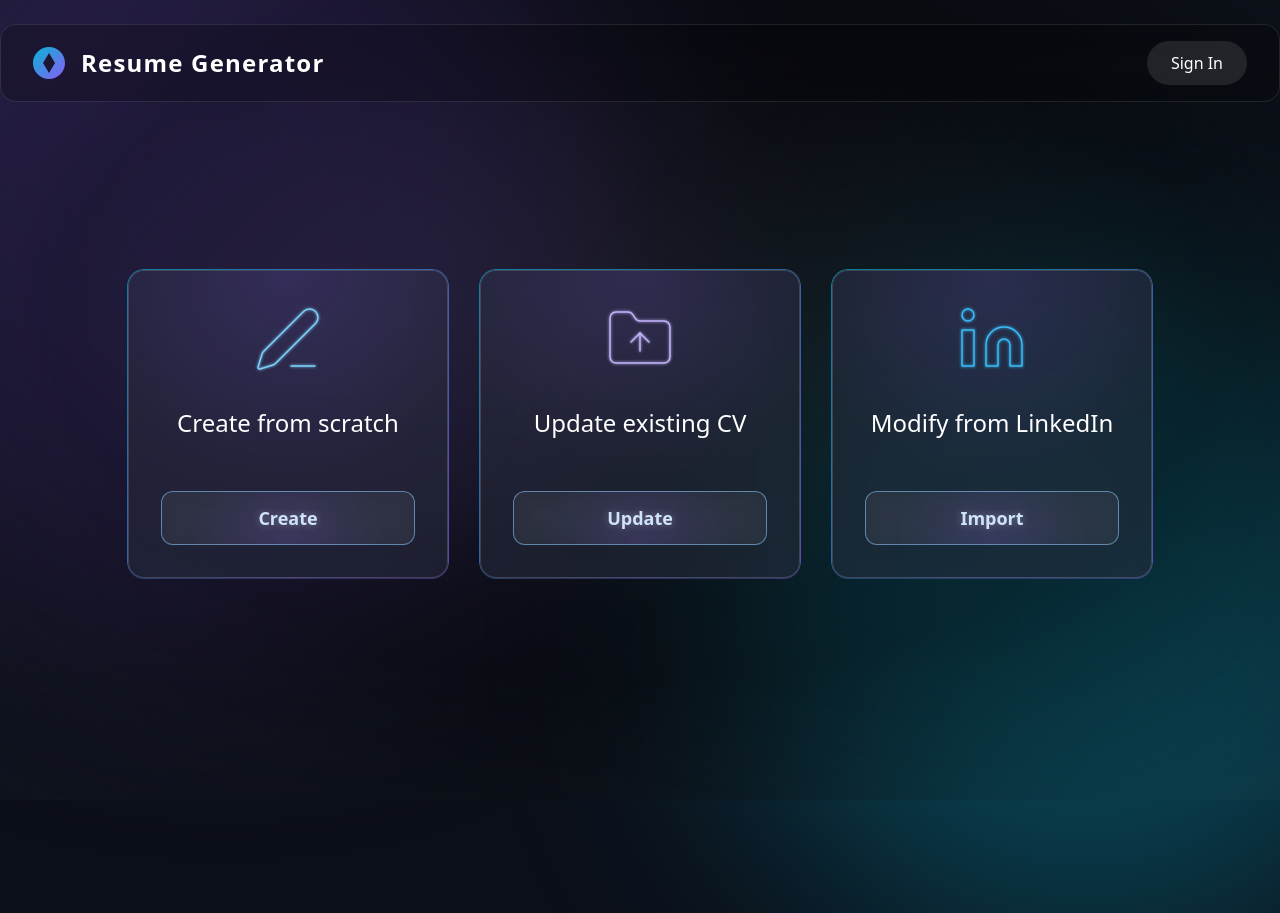
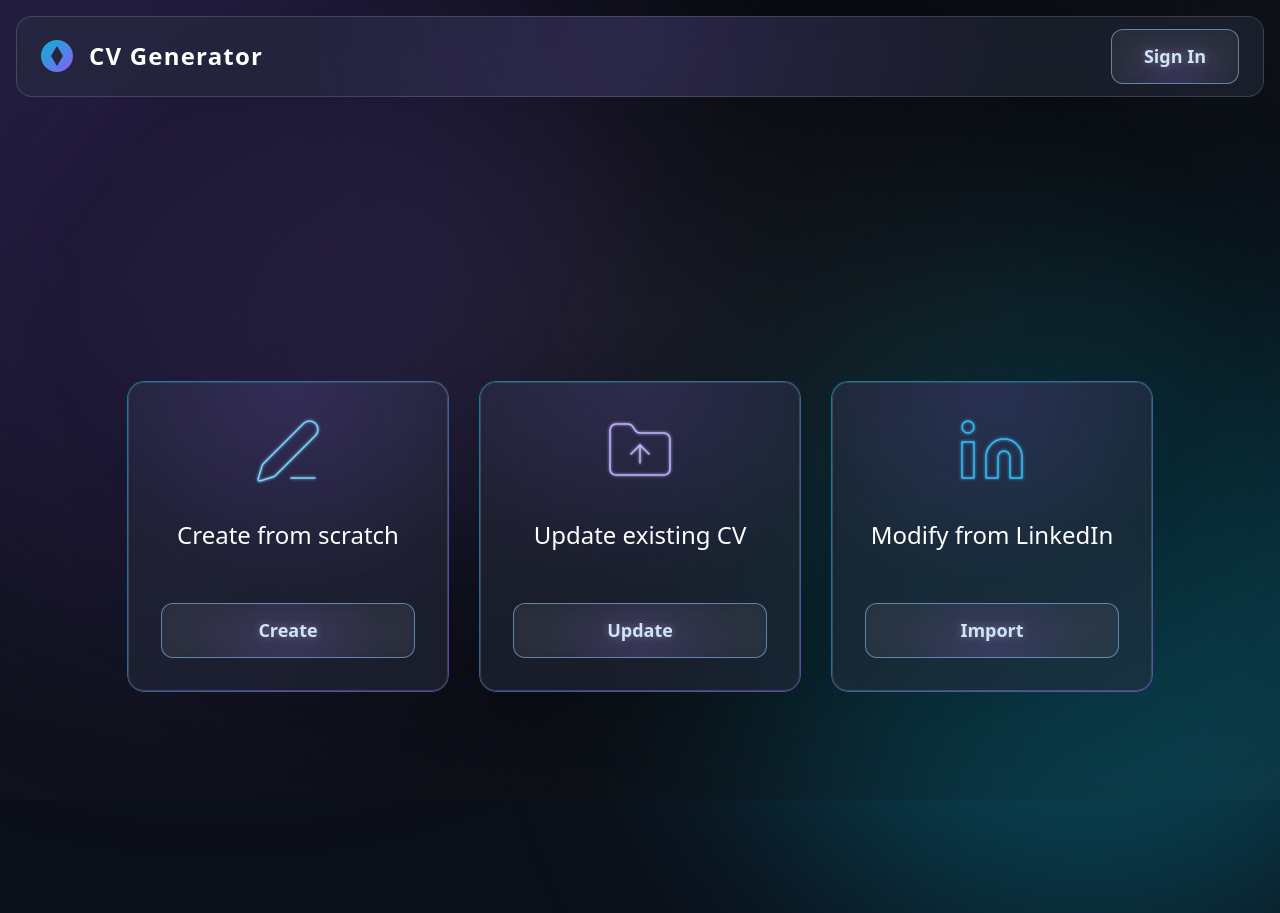
Before and after one commit to Saitosar/cv.sarkhan.dev, a Next.js app: page / in a window 1280 px wide. Before the commit the page ends 800 px from the top, so only its background shows below. Built offline with nearby package versions, Linux system fonts and the light colour scheme.

Commit message:
design fixsing for header

```diff
--- a/src/app/globals.css
+++ b/src/app/globals.css
@@ -129,3 +129,42 @@ body { color: white; background-color: #0b0f19; }
   color: #38bdf8; /* ЗАДАЕМ ЦВЕТ ИКОНКИ */
   filter: drop-shadow(0 0 1.5px #38bdf8);
 }
+
+.signin-button {
+  /* Форма и размер (без изменений) */
+  display: block;
+  width: 8rem;
+  padding: 0.8rem 1.5rem;
+  border-radius: 0.75rem;
+
+  /* Эффект стекла и новое внутреннее свечение */
+  background-color: rgba(255, 255, 255, 0.05);
+  background-image: radial-gradient(
+    circle at 50% 100%, /* Свечение снизу */
+    rgba(139, 92, 246, 0.15), /* Violet */
+    transparent 70%
+  );
+  border: 1px solid rgba(146, 204, 255, 0.552);
+  backdrop-filter: blur(10px);
+  -webkit-backdrop-filter: blur(10px);
+
+  /* Текст с эффектом "наклейки" */
+  text-align: center;
+  font-weight: 600;
+  color: rgb(207, 228, 250);
+  text-shadow: 0 0 8px rgba(255, 255, 255, 0.3);
+  font-size: 18px;
+
+  /* Плавный переход для анимаций */
+  transition: all 0.2s ease-in-out;
+  }
+
+  .signin-button:hover {
+  background-color: rgba(255, 255, 255, 0.1);
+  border-color: rgba(255, 255, 255, 0.4);
+  transform: scale(1.03); /* Легкое увеличение */
+
+  /* Эффект неонового свечения, зажигающегося внутри */
+  box-shadow: 0 0 25px rgba(139, 92, 246, 0.5), /* Внешнее свечение */
+              inset 0 0 15px rgba(139, 92, 246, 0.3); /* Внутреннее свечение */
+}
--- a/src/components/Header.tsx
+++ b/src/components/Header.tsx
@@ -4,21 +4,21 @@ import { Logo } from './Logo';
 
 export function Header() {
   return (
-    <header className="fixed top-0 left-0 right-0 z-50">
-      <nav className="mx-auto my-6 max-w-7xl p-4 rounded-2xl bg-black/20 backdrop-blur-lg border border-white/10">
-        <div className="flex items-center justify-between px-4">
+    <header className="sticky top-0 z-50 p-4">
+      <nav>
+        <div className="glass-card flex items-center justify-between rounded-xl p-3 px-6">
           {/* Левая часть: Лого и Название */}
           <Link href="/" className="flex items-center space-x-4">
             <Logo />
             <span className="text-2xl font-bold text-white tracking-wider font-grotesk">
-              Resume Generator
+              CV Generator
             </span>
           </Link>
 
           {/* Правая часть: Кнопка Sign In */}
           <Link
             href="/signin"
-            className="px-6 py-2.5 text-base font-medium text-white bg-white/10 rounded-full hover:bg-white/20 transition-colors duration-300"
+            className="signin-button"
           >
             Sign In
           </Link>
```
